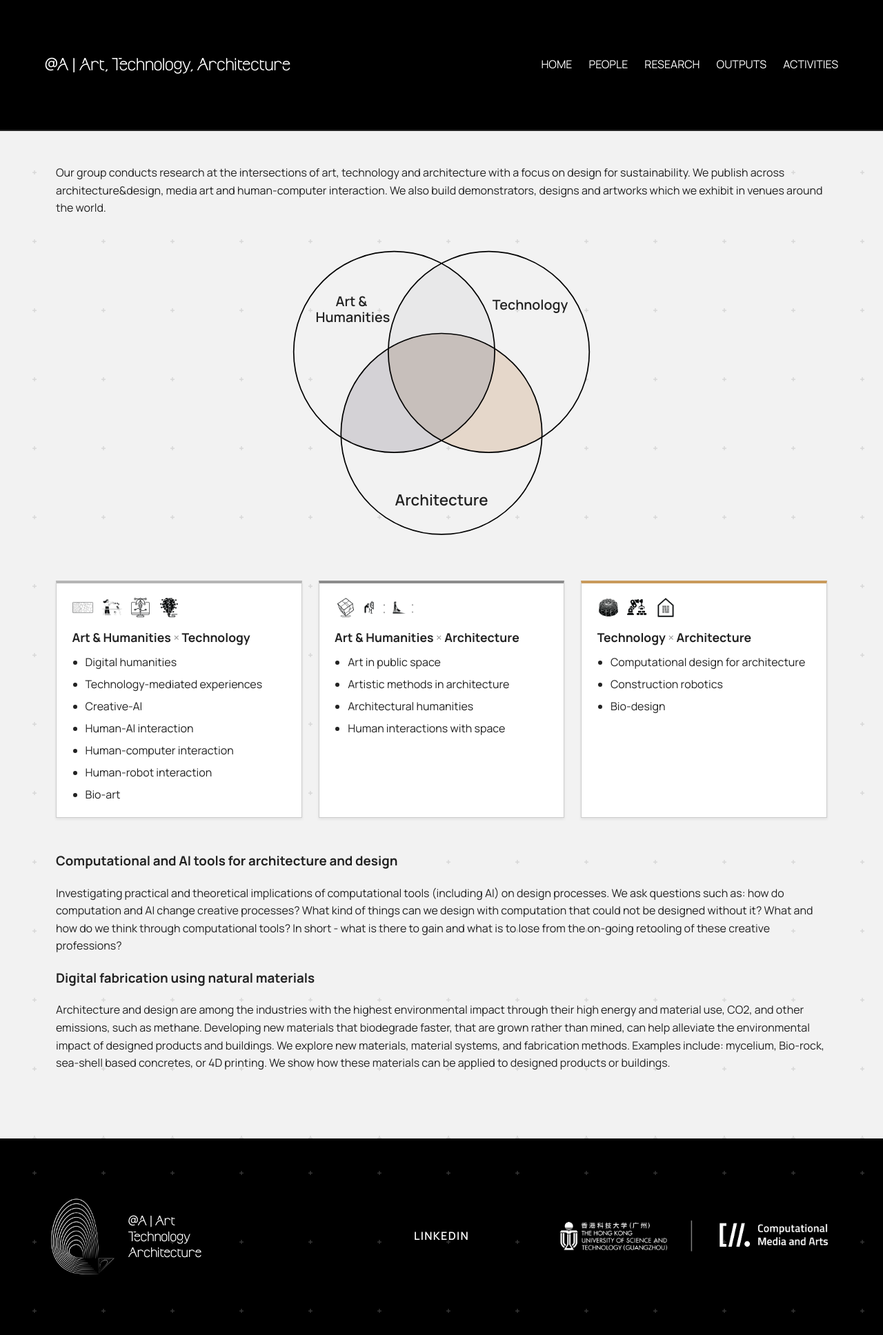
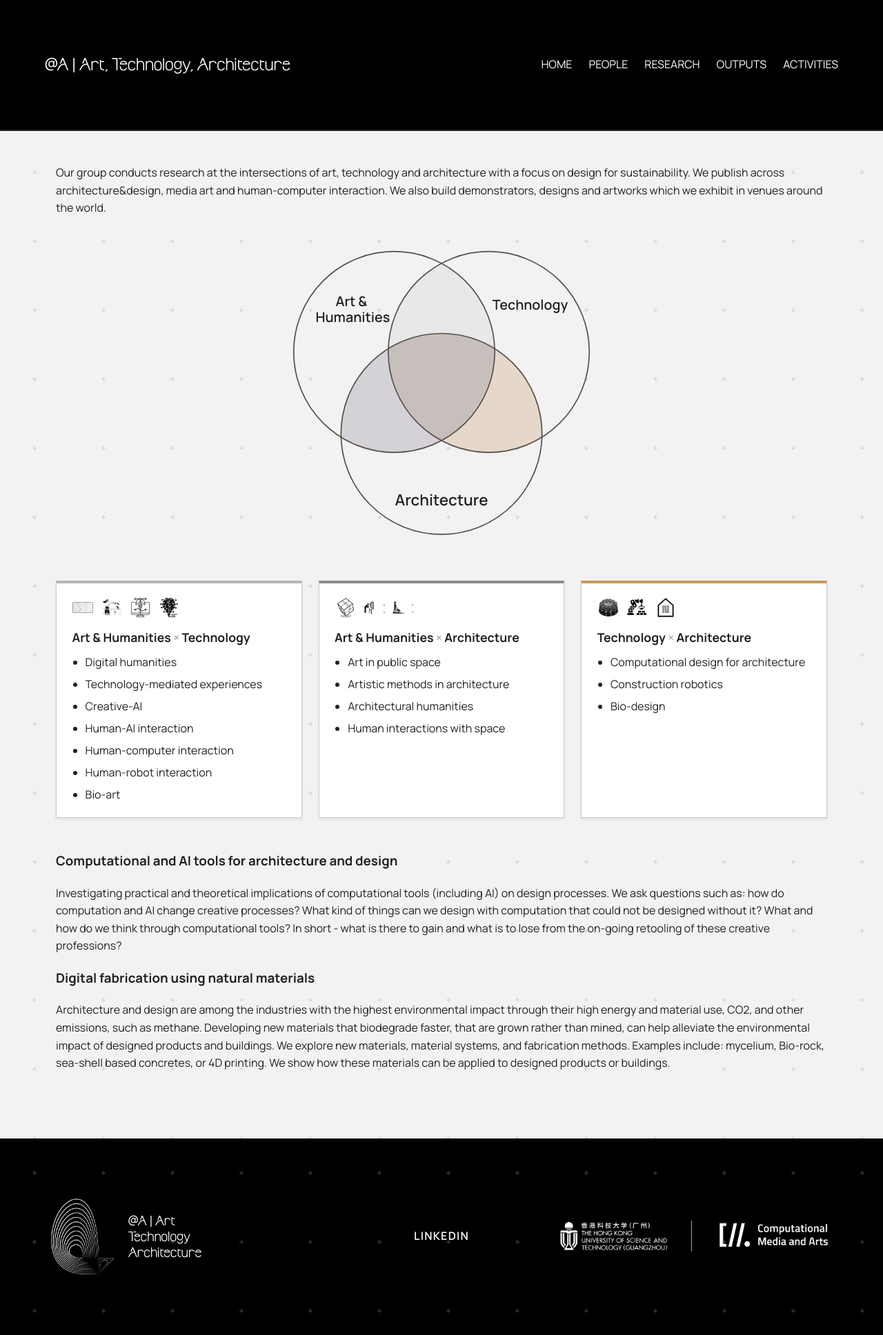
Before and after one commit to anqua/at-a, a Jekyll site: the page built from research.md, in a window 1280 px wide. Shown: the whole page at 69% size. Built offline with Jekyll 4.4.1, drawn with Linux system fonts in a browser that asks for light colours.

Commit message:
Soften Venn diagram circle outlines to a warm dark grey

```diff
--- a/research.md
+++ b/research.md
@@ -12,9 +12,9 @@ Our group conducts research at the intersections of art, technology and architec
     <path d="M 210.1 214.3 A 170 170 0 0 0 469.9 364.3 A 170 170 0 0 0 210.1 214.3 Z" fill="#e5d7ca" />
     <path d="M 210.1 214.3 A 170 170 0 0 1 389.9 214.3 A 170 170 0 0 1 300.0 370.0 A 170 170 0 0 1 210.1 214.3 Z" fill="#c7bfbb" />
 
-    <circle cx="220" cy="220" r="170" fill="none" stroke="#000" stroke-width="2"/>
-    <circle cx="380" cy="220" r="170" fill="none" stroke="#000" stroke-width="2"/>
-    <circle cx="300" cy="358.6" r="170" fill="none" stroke="#000" stroke-width="2"/>
+    <circle cx="220" cy="220" r="170" fill="none" stroke="#57514a" stroke-width="2"/>
+    <circle cx="380" cy="220" r="170" fill="none" stroke="#57514a" stroke-width="2"/>
+    <circle cx="300" cy="358.6" r="170" fill="none" stroke="#57514a" stroke-width="2"/>
 
     <text x="150" y="146" text-anchor="middle" dominant-baseline="central" font-size="23" font-weight="600" fill="#222">
       <tspan x="150" dy="-13">Art &amp;</tspan>
```
